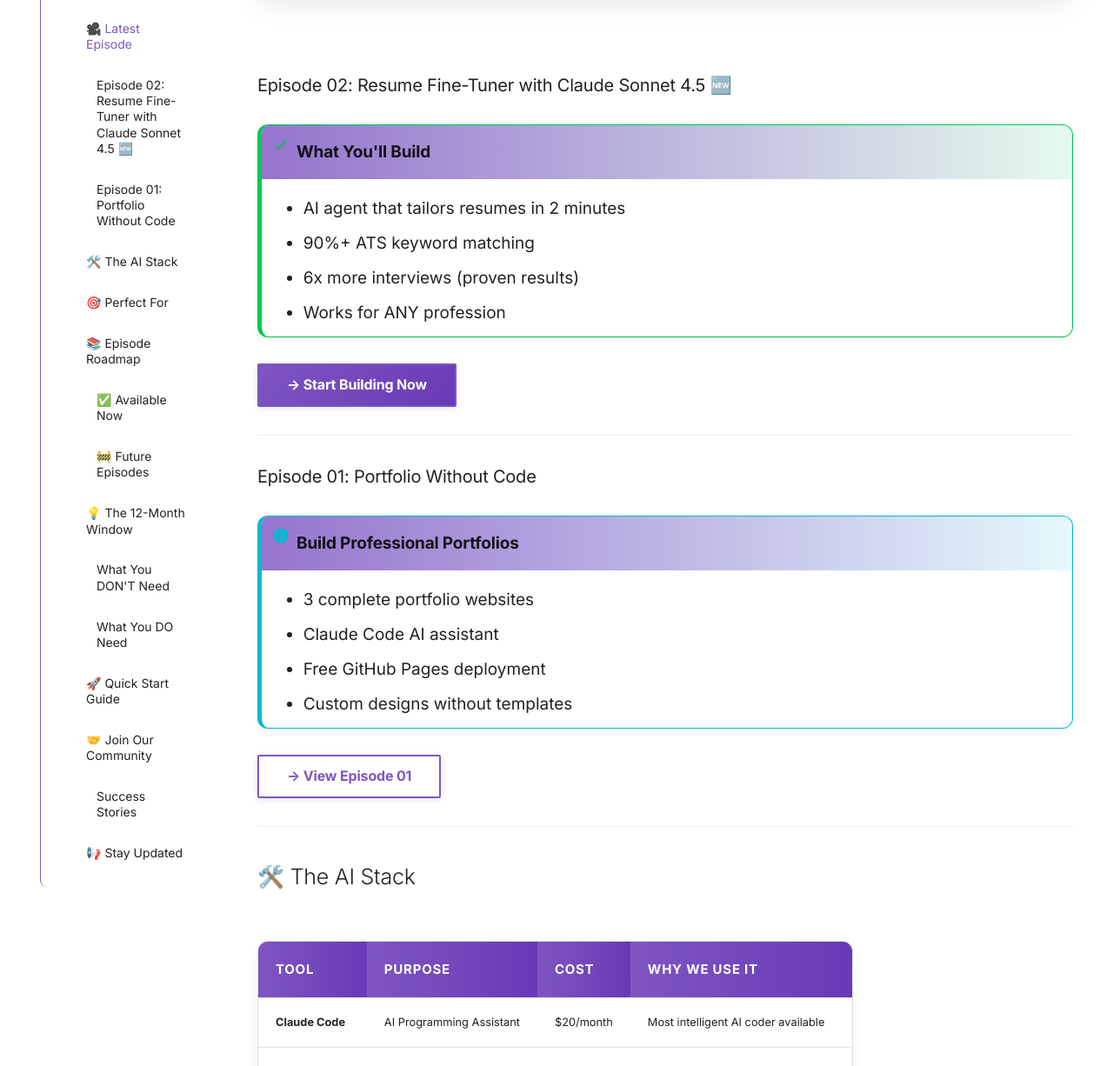
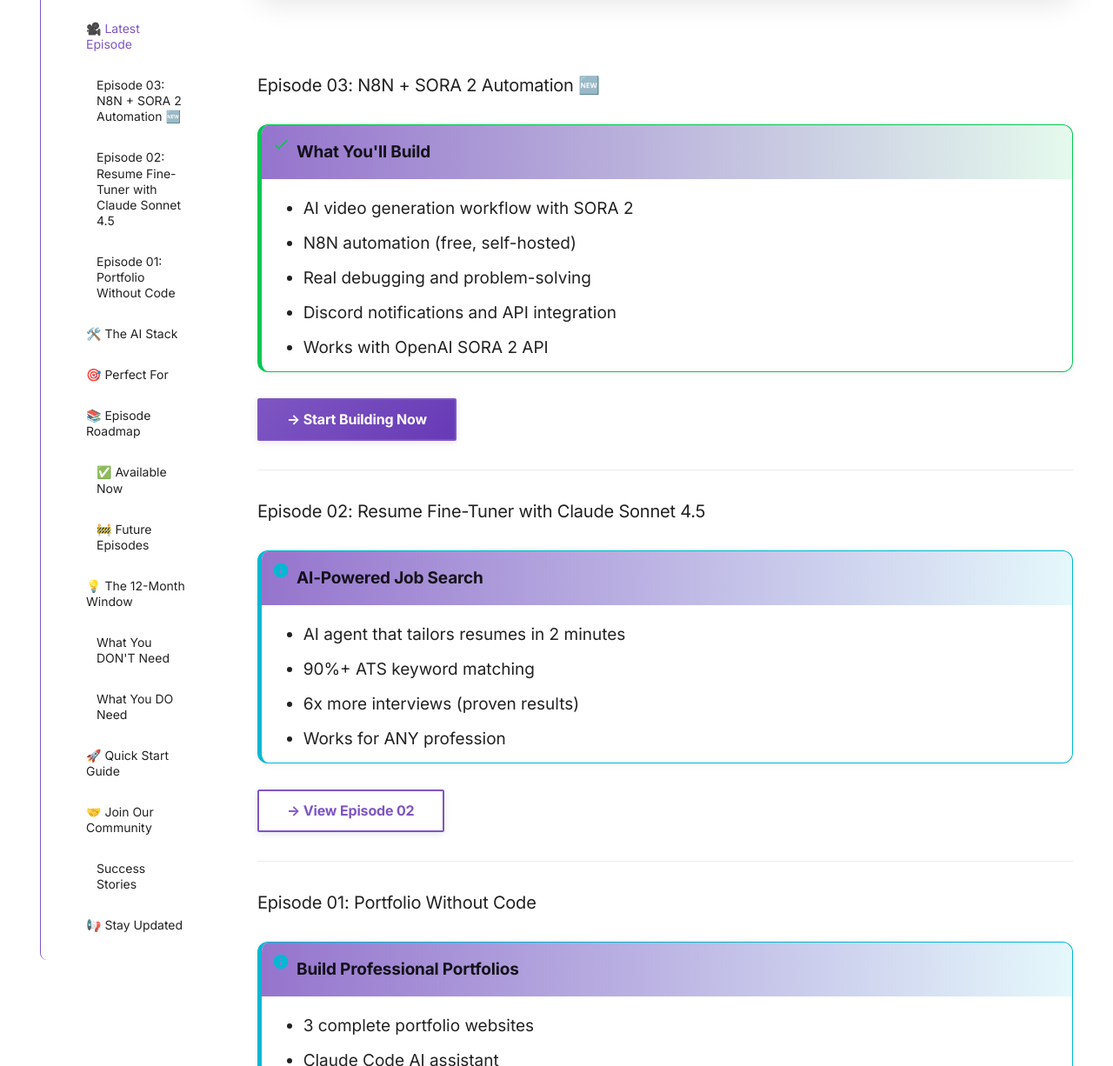
Before and after one commit to anton-abyzov/ai-power, an MkDocs documentation site: the page built from docs/index.md, in a window 1280 px wide and 1400 px high, scrolled down 1109 px, cut to the strip 174-1400 px from the top of the window. Shown: the whole strip at 87% size. Built offline with MkDocs 1.6.1 and Material for MkDocs 9.7.7, drawn with Linux system fonts in a browser that asks for light colours; comment, search, counter and statistics services are not loaded; some of the changed text lies outside the part shown.

Commit message:
Update to Episode 03: N8N + SORA 2 Automation

```diff
--- a/docs/index.md
+++ b/docs/index.md
@@ -25,18 +25,31 @@
 ## 🎥 Latest Episode
 
 <div style="margin: 2rem 0;">
-  <iframe width="760" height="427" src="https://www.youtube.com/embed/RfwZSRRRtmY" title="AI Resume Agent That Gets 6x More Interviews" frameborder="0" allow="accelerometer; autoplay; clipboard-write; encrypted-media; gyroscope; picture-in-picture; web-share" allowfullscreen></iframe>
+  <iframe width="760" height="427" src="https://www.youtube.com/embed/c7xZb556RkI" title="I Spent 48 Hours Automating SORA 2 - Here's What ACTUALLY Works" frameborder="0" allow="accelerometer; autoplay; clipboard-write; encrypted-media; gyroscope; picture-in-picture; web-share" allowfullscreen></iframe>
 </div>
 
-### Episode 02: Resume Fine-Tuner with Claude Sonnet 4.5 🆕
+### Episode 03: N8N + SORA 2 Automation 🆕
 
 !!! success "What You'll Build"
+    - AI video generation workflow with SORA 2
+    - N8N automation (free, self-hosted)
+    - Real debugging and problem-solving
+    - Discord notifications and API integration
+    - Works with OpenAI SORA 2 API
+
+[**→ Start Building Now**](episodes/03-n8n-automation/🎯%20START_HERE/){ .md-button .md-button--primary }
+
+---
+
+### Episode 02: Resume Fine-Tuner with Claude Sonnet 4.5
+
+!!! info "AI-Powered Job Search"
     - AI agent that tailors resumes in 2 minutes
     - 90%+ ATS keyword matching
     - 6x more interviews (proven results)
     - Works for ANY profession
 
-[**→ Start Building Now**](episodes/02-resume-fine-tuner/🎯%20START_HERE/){ .md-button .md-button--primary }
+[**→ View Episode 02**](episodes/02-resume-fine-tuner/🎯%20START_HERE/){ .md-button }
 
 ---
 
@@ -93,7 +106,14 @@
 
 ### ✅ Available Now
 
-- **[Episode 02: Resume Fine-Tuner](episodes/02-resume-fine-tuner/🎯%20START_HERE/)** 🆕 - AI agent for job search automation
+- **[Episode 03: N8N + SORA 2 Automation](episodes/03-n8n-automation/🎯%20START_HERE/)** 🆕 - Build AI video generation workflows
+  - OpenAI SORA 2 API integration
+  - N8N workflow automation
+  - Real debugging shown live
+  - Discord notifications
+  - 46-minute deep dive
+
+- **[Episode 02: Resume Fine-Tuner](episodes/02-resume-fine-tuner/🎯%20START_HERE/)** - AI agent for job search automation
   - Claude Sonnet 4.5 powered
   - 6x more interviews
   - 2-minute resume generation
@@ -196,8 +216,11 @@
     Transform your ideas into reality in the next 60 minutes
   </p>
   <div style="display: flex; gap: 1rem; justify-content: center; flex-wrap: wrap;">
-    <a href="episodes/02-resume-fine-tuner/🎯%20START_HERE/" class="md-button md-button--primary" style="font-size: 1.1rem; padding: 0.75rem 2rem;">
-      🆕 Episode 02: Resume Agent
+    <a href="episodes/03-n8n-automation/🎯%20START_HERE/" class="md-button md-button--primary" style="font-size: 1.1rem; padding: 0.75rem 2rem;">
+      🆕 Episode 03: SORA 2 Automation
+    </a>
+    <a href="episodes/02-resume-fine-tuner/🎯%20START_HERE/" class="md-button" style="font-size: 1.1rem; padding: 0.75rem 2rem;">
+      📄 Episode 02: Resume Agent
     </a>
     <a href="episodes/01-portfolio-no-code/index/" class="md-button" style="font-size: 1.1rem; padding: 0.75rem 2rem;">
       🚀 Episode 01: Portfolios
```
Also changed, not shown: CLAUDE.md (+51 -0 lines), README.md (+4 -3 lines).
